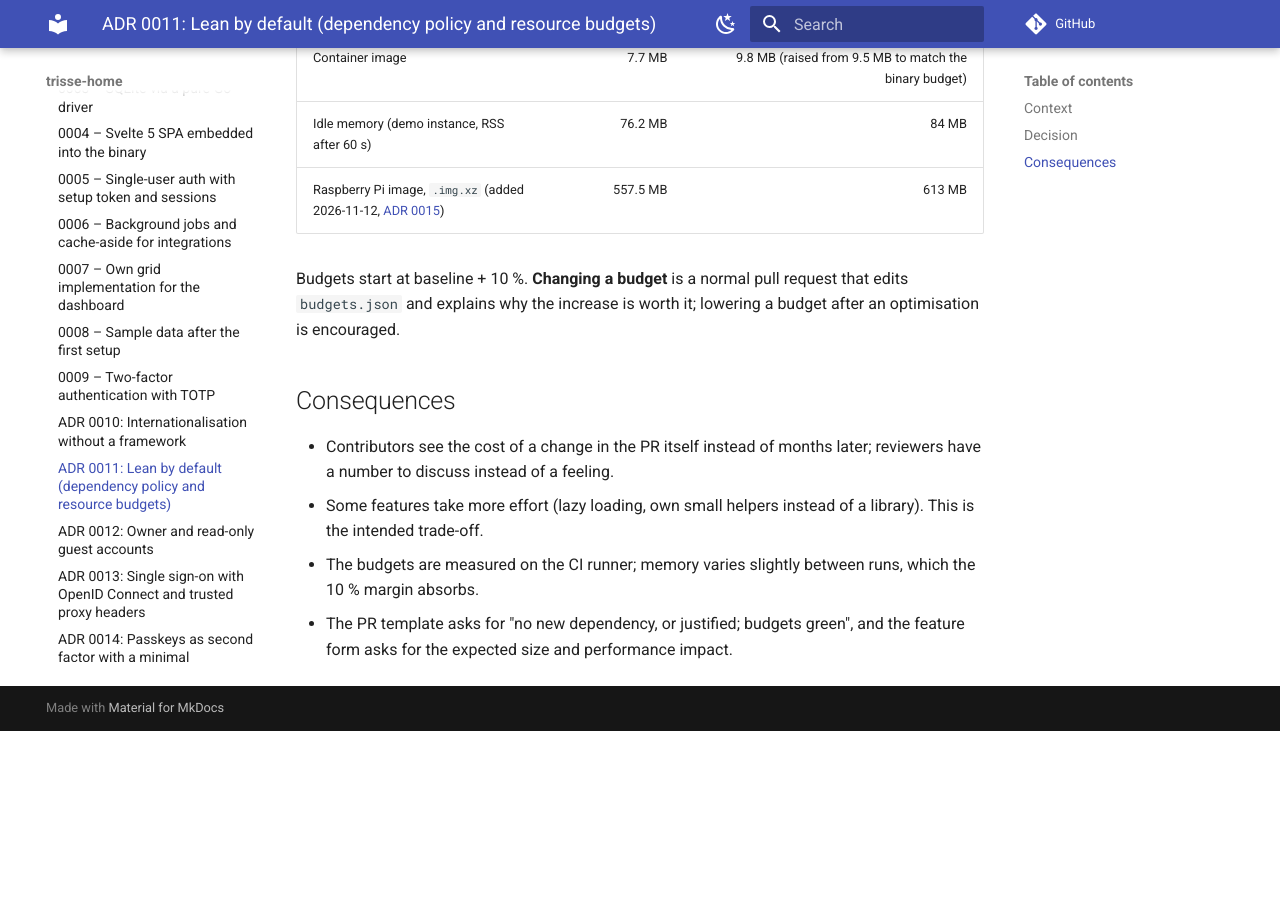
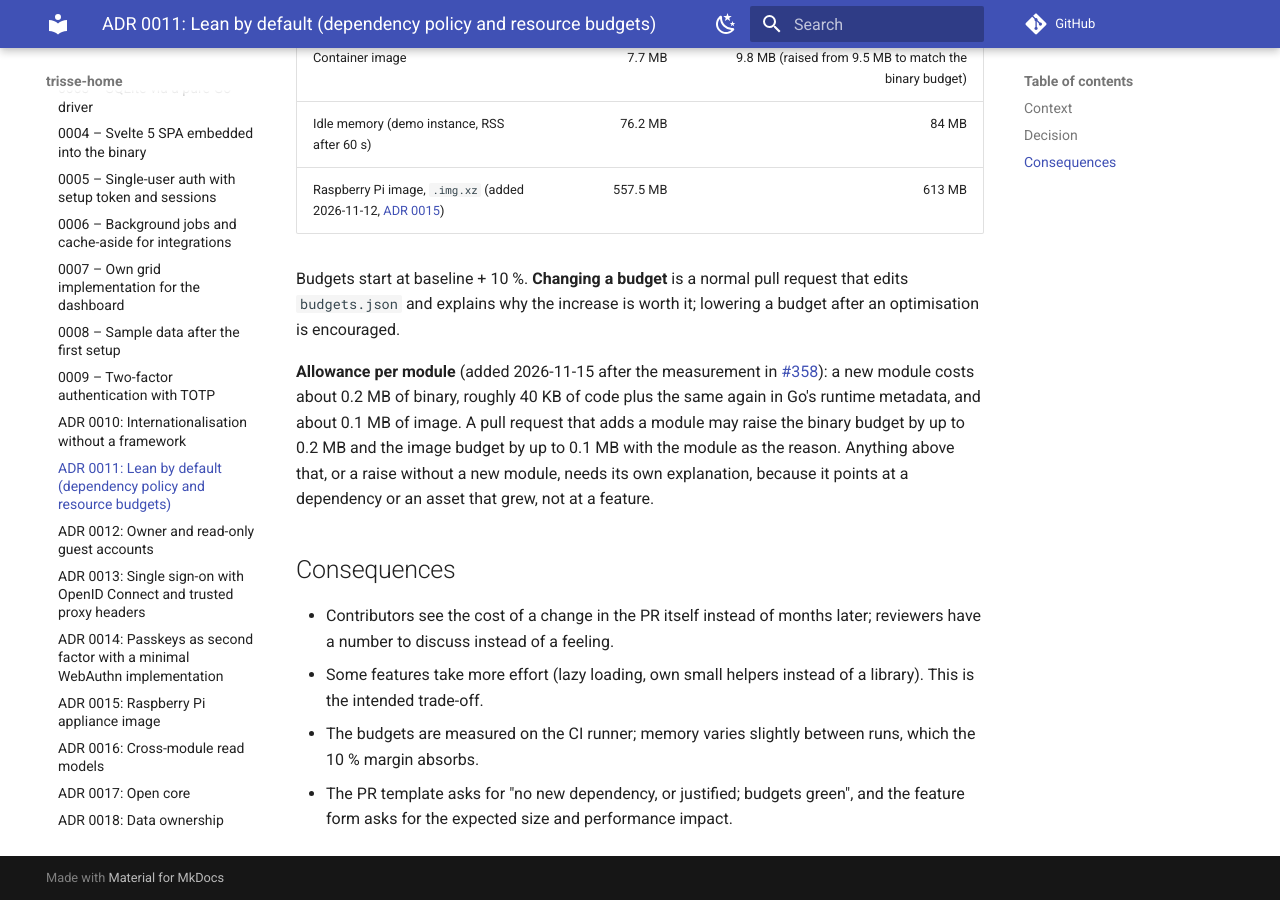
Before and after one commit to Waylight-App/waylight, an MkDocs documentation site: the page built from docs/adr/0011-lean-by-default.md, in a window 1280 px wide and 900 px high, scrolled down 1364 px. Built offline with MkDocs 1.6.1 and Material for MkDocs 9.7.7, drawn with Linux system fonts in a browser that asks for light colours; comment, search, counter and statistics services are not loaded; before the commit the page ends 2095 px from its top, so only the background shows below that.

Commit message:
docs: module allowance in the size budget, Pi hardware reports (#358, #361) (#362)
ADR 0011 gets the rule decided by the maintainer after the size
measurement in #358: a new module may raise the binary budget by up to
0.2 MB and the image budget by up to 0.1 MB; anything above needs its own
reason. The Raspberry Pi docs say what is not yet measured on hardware and
point to the new community issue #361.

Closes #358

```diff
--- a/docs/adr/0011-lean-by-default.md
+++ b/docs/adr/0011-lean-by-default.md
@@ -50,6 +50,15 @@ of dependencies. Nothing guarded their *weight*.
    request that edits `budgets.json` and explains why the increase is worth
    it; lowering a budget after an optimisation is encouraged.
 
+   **Allowance per module** (added 2026-11-15 after the measurement in
+   [#358](https://github.com/itadori26/trisse-home/issues/358)): a new module
+   costs about 0.2 MB of binary, roughly 40 KB of code plus the same again in
+   Go's runtime metadata, and about 0.1 MB of image. A pull request that adds
+   a module may raise the binary budget by up to 0.2 MB and the image budget
+   by up to 0.1 MB with the module as the reason. Anything above that, or a
+   raise without a new module, needs its own explanation, because it points
+   at a dependency or an asset that grew, not at a feature.
+
 ## Consequences
 
 - Contributors see the cost of a change in the PR itself instead of months
```
Also changed, not shown: docs/modules/device.md (+1 -1 lines), docs/raspberry-pi.md (+9 -0 lines).
